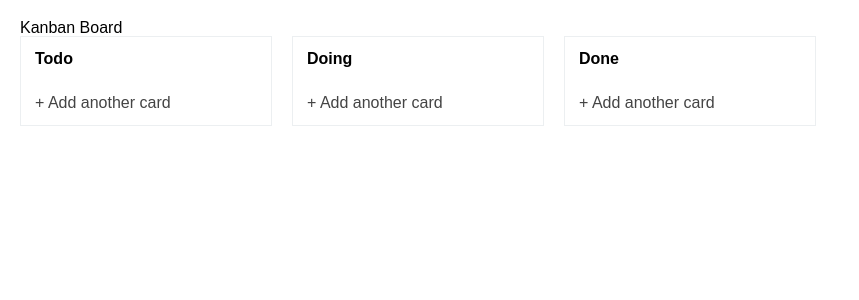
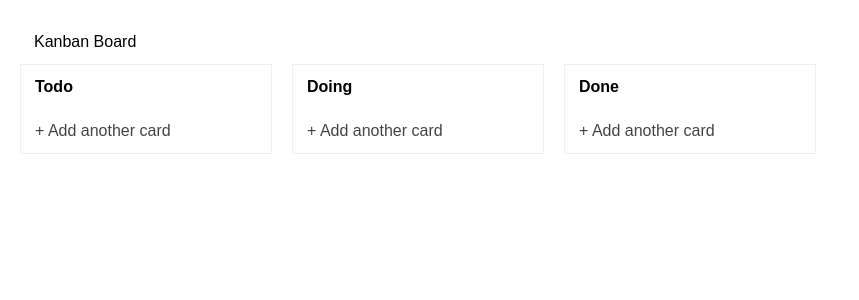
Before and after one commit to patrickmao93/ultimate-kanban, a React (Create React App) app: page / in a window 1280 px wide. Shown: the top 300 px of the page, without its empty margins (0-859 px from the left). Built offline with nearby package versions, Linux system fonts and the light colour scheme.

Commit message:
added react-dnd

```diff
--- a/package.json
+++ b/package.json
@@ -5,6 +5,8 @@
   "dependencies": {
     "prop-types": "^15.6.2",
     "react": "^16.7.0",
+    "react-dnd": "^7.0.2",
+    "react-dnd-html5-backend": "^7.0.2",
     "react-dom": "^16.7.0",
     "react-redux": "^6.0.0",
     "react-scripts": "2.1.3",
--- a/src/actions/cards.js
+++ b/src/actions/cards.js
@@ -7,7 +7,7 @@
     type: actionTypes.CREATE_CARD,
     payload: {
       id: uuid(),
-      editing: true,
+      editing: false,
       content
     }
   };
--- a/src/components/Editable.js
+++ b/src/components/Editable.js
@@ -11,7 +11,7 @@
   };
 
   handleFinishEdit = e => {
-    if (e.type === "keypress" && e.key !== "enter") return;
+    if (e.type === "keypress" && e.key !== "Enter") return;
 
     this.props.onEdit(this.props.id, e.target.value);
   };
--- a/src/styles/css/index.css
+++ b/src/styles/css/index.css
@@ -11,8 +11,12 @@
   padding: 20px;
   max-width: 1000px;
 }
+.board__header {
+  padding: 14px;
+}
 .board__content {
   display: flex;
+  align-items: flex-start;
 }
 
 .list {
--- a/src/styles/scss/index.scss
+++ b/src/styles/scss/index.scss
@@ -23,9 +23,11 @@
   padding: 20px;
   max-width: 1000px;
   &__header {
+    padding: 14px;
   }
   &__content {
     display: flex;
+    align-items: flex-start;
   }
 }
 
```
Also changed, not shown: 2 other files (tests, documents, lock files or other folders).
